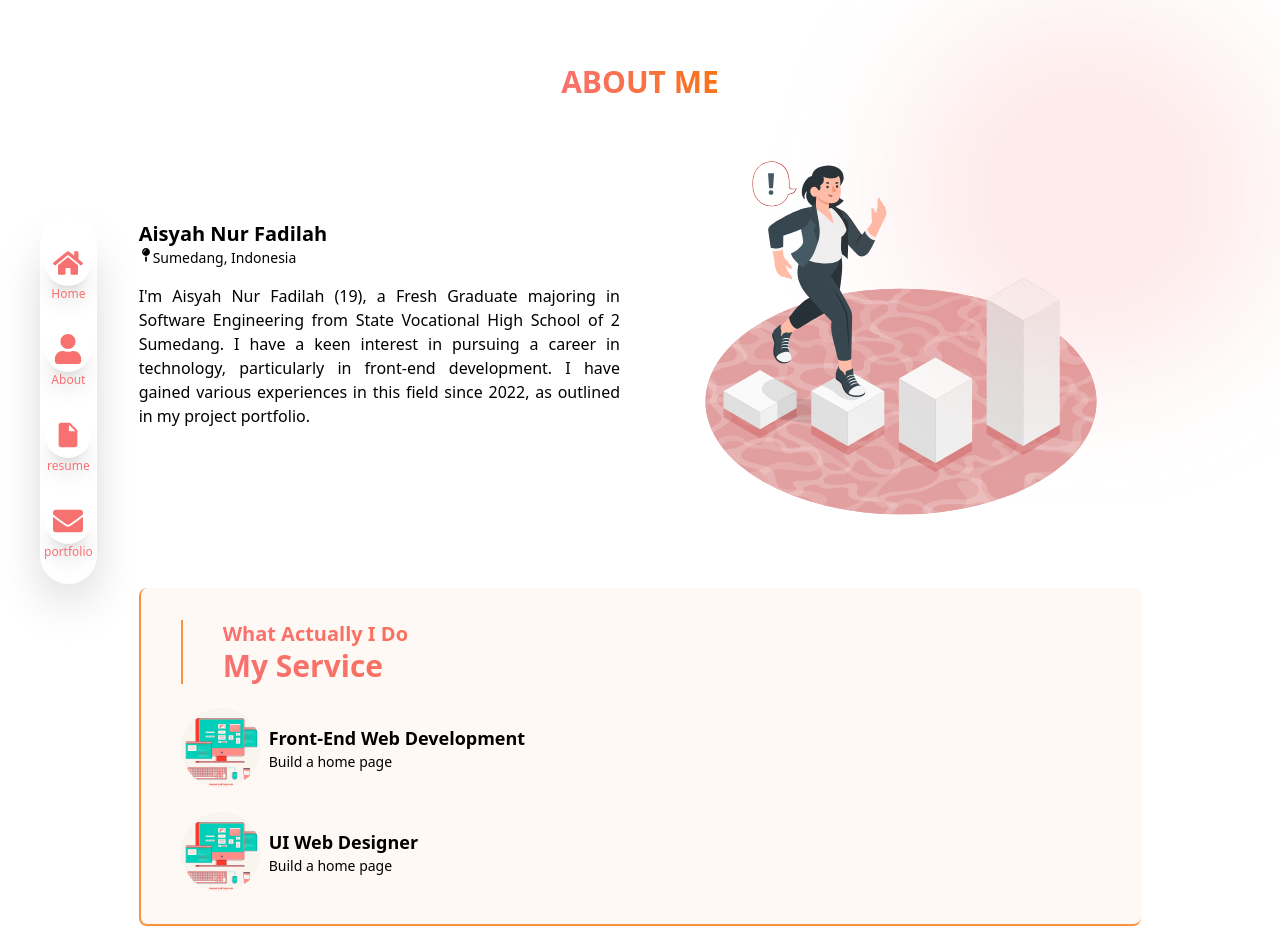
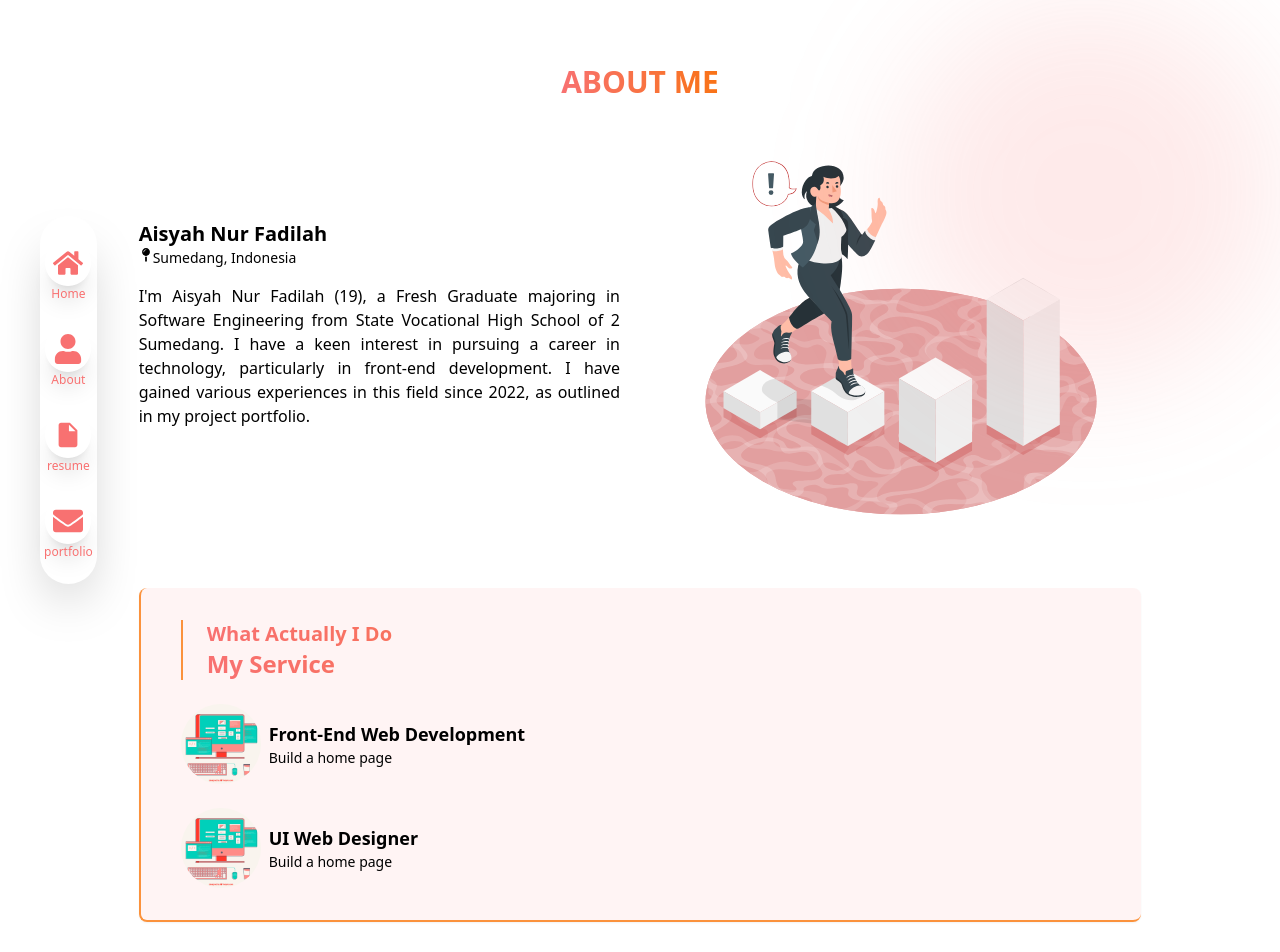
Before and after one commit to isyhfadilah/aisyahnurfadilah, a Next.js app: page /about in a window 1280 px wide. Shown: the top 952 px of the page. Built offline with nearby package versions, Linux system fonts and the light colour scheme; a web font is replaced by a local one.

Commit message:
fix: service section in about page

```diff
--- a/src/components/common/sections/about/service.tsx
+++ b/src/components/common/sections/about/service.tsx
@@ -6,10 +6,10 @@ export const AboutService = () => {
   return (
     <section className="mb-26">
       <Container>
-        <div className="bg-orange/5 px-6 md:px-10 py-8 rounded-lg shadow shadow-sm space-y-6 border-l-2 border-l-orange border-b-2 border-b-orange">
-          <div className="flex flex-col border-l-2 border-l-orange pl-2 md:pl-10">
+        <div className="bg-red/8 px-6 md:px-10 py-8 rounded-lg shadow shadow-sm space-y-6 border-l-2 border-l-orange border-b-2 border-b-orange">
+          <div className="flex flex-col border-l-2 border-l-orange pl-6">
             <GradientText text="What Actually I Do" sizes="text-xl" />
-            <GradientText text="My Service" sizes="text-3xl" />
+            <GradientText text="My Service" sizes="text-2xl" />
           </div>
 
           <div className="md:flex items-center space-x-2 group">
--- a/src/shared/styles/app.css
+++ b/src/shared/styles/app.css
@@ -309,11 +309,11 @@
 .bg-gray-200{--un-bg-opacity:1;background-color:rgba(229,231,235,var(--un-bg-opacity));}
 .bg-indigo-50{--un-bg-opacity:1;background-color:rgba(238,242,255,var(--un-bg-opacity));}
 .bg-orange-500{--un-bg-opacity:1;background-color:rgba(249,115,22,var(--un-bg-opacity));}
-.bg-orange\/5{background-color:rgba(251,146,60,0.05);}
 .bg-primary{--un-bg-opacity:1;background-color:rgba(205,157,67,var(--un-bg-opacity));}
 .bg-red-400{--un-bg-opacity:1;background-color:rgba(248,113,113,var(--un-bg-opacity));}
 .bg-red\/15{background-color:rgba(248,113,113,0.15);}
 .bg-red\/5{background-color:rgba(248,113,113,0.05);}
+.bg-red\/8{background-color:rgba(248,113,113,0.08);}
 .bg-secondary{--un-bg-opacity:1;background-color:rgba(130,106,249,var(--un-bg-opacity));}
 .bg-transparent{background-color:transparent;}
 .bg-white{--un-bg-opacity:1;background-color:rgba(255,255,255,var(--un-bg-opacity));}
@@ -345,7 +345,6 @@
 .py-6{padding-top:1.5rem;padding-bottom:1.5rem;}
 .py-8{padding-top:2rem;padding-bottom:2rem;}
 .pl-11{padding-left:2.75rem;}
-.pl-2{padding-left:0.5rem;}
 .pl-4{padding-left:1rem;}
 .pl-6{padding-left:1.5rem;}
 .pr-4{padding-right:1rem;}
@@ -423,7 +422,6 @@
 .md\:flex{display:flex;}
 .md\:space-x-2xl>:not([hidden])~:not([hidden]){--un-space-x-reverse:0;margin-left:calc(1.5rem * calc(1 - var(--un-space-x-reverse)));margin-right:calc(1.5rem * var(--un-space-x-reverse));}
 .md\:px-10{padding-left:2.5rem;padding-right:2.5rem;}
-.md\:pl-10{padding-left:2.5rem;}
 .md\:text-2xl{font-size:1.5rem;line-height:2rem;}
 .md\:text-3xl{font-size:1.875rem;line-height:2.25rem;}
 .md\:text-sm{font-size:0.875rem;line-height:1.25rem;}
```
